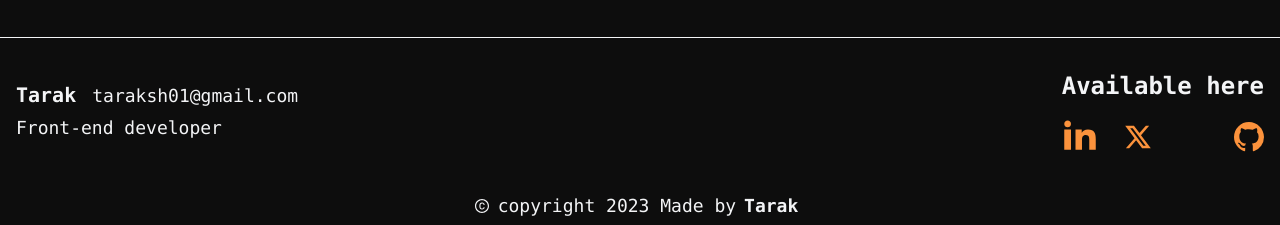
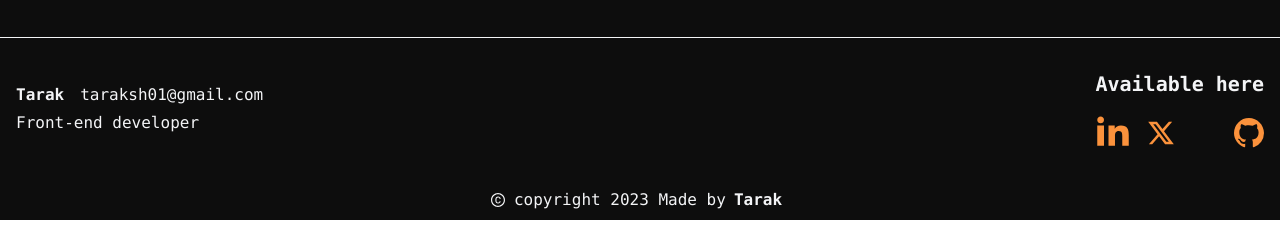
Before and after one commit to taraksh01/portfolio, a JavaScript app: page / in a window 1280 px wide. Shown: the part 2269-2494 px from the top of the page. Built offline with nearby package versions, Linux system fonts and the light colour scheme; some icons are missing.

Commit message:
Decreased font size

```diff
--- a/src/Components/Footer.js
+++ b/src/Components/Footer.js
@@ -12,13 +12,13 @@ const Footer = () => {
       <div className="w-full h-px bg-gray-100 flex-shrink-0"></div>
       <footer className="max-w-screen-xl mx-auto text-gray-100 flex justify-between flex-col font-mono">
         <div className="flex flex-col sm:flex-row justify-between items-center my-8 mx-4 gap-5">
-          <div className="flex flex-col gap-1 text-lg">
+          <div className="flex flex-col gap-1">
             <p>
               <Link
                 to={"https://github.com/taraksh01"}
                 target="_blank"
                 rel="noreferrer noopener"
-                className="pr-4 text-xl font-semibold"
+                className="pr-4 font-bold"
               >
                 Tarak
               </Link>
@@ -35,7 +35,7 @@ const Footer = () => {
             <p className="text-center sm:text-left">Front-end developer</p>
           </div>
           <div className="flex gap-3 flex-col">
-            <p className="text-2xl font-semibold">Available here</p>
+            <p className="text-xl font-semibold">Available here</p>
             <div className="flex items-end justify-between">
               <Link
                 to={"https://www.linkedin.com/in/taraksh01/"}
@@ -72,7 +72,7 @@ const Footer = () => {
             </div>
           </div>
         </div>
-        <div className="text-lg flex justify-center items-center my-2">
+        <div className="flex justify-center items-center my-2">
           <AiOutlineCopyright className="inline text-2xl pr-2" /> copyright 2023
           Made by
           <Link
```
